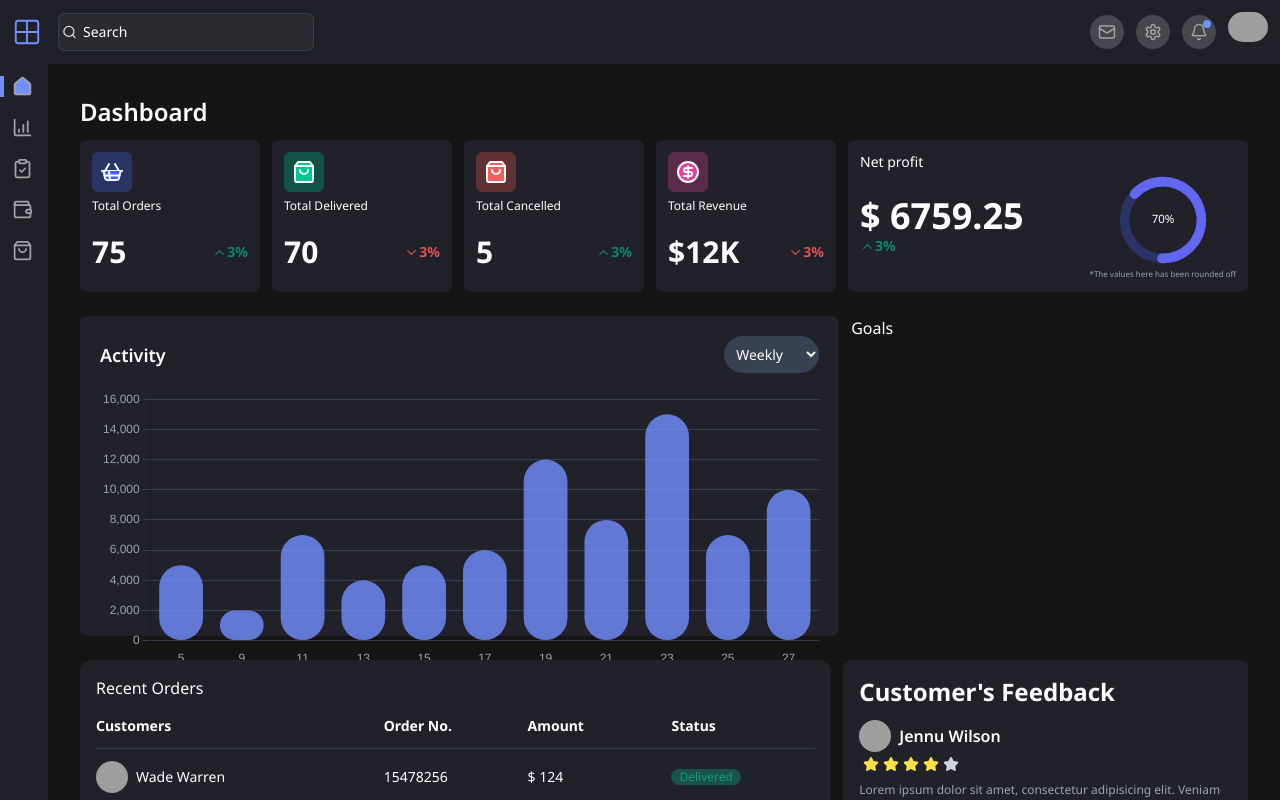
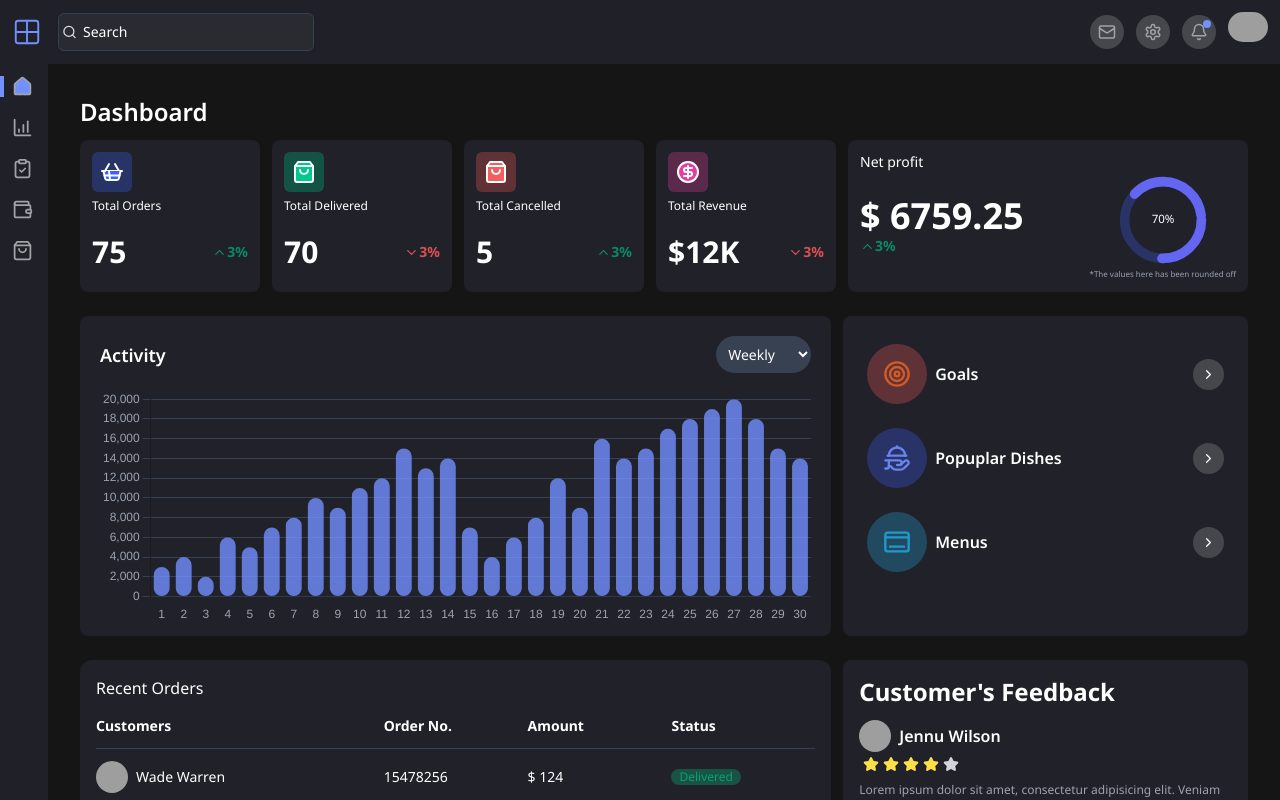
Before and after one commit to rajat4984/interviewDashboard, a React (Create React App) app: page / in a window 1280 px wide. Shown: the top 800 px of the page. Built offline with nearby package versions, Linux system fonts and the light colour scheme; grey boxes are pictures that could not be loaded.

Commit message:
dashboard middle section completed

```diff
--- a/src/Components/Chart.jsx
+++ b/src/Components/Chart.jsx
@@ -13,12 +13,45 @@ ChartJS.register(BarElement, CategoryScale, LinearScale, Tooltip, Legend);
 
 const Chart = () => {
   const data = {
-    labels: ["5", "9", "11", "13", "15", "17", "19", "21", "23", "25", "27"],
+    labels: [
+      "1",
+      "2",
+      "3",
+      "4",
+      "5",
+      "6",
+      "7",
+      "8",
+      "9",
+      "10",
+      "11",
+      "12",
+      "13",
+      "14",
+      "15",
+      "16",
+      "17",
+      "18",
+      "19",
+      "20",
+      "21",
+      "22",
+      "23",
+      "24",
+      "25",
+      "26",
+      "27",
+      "28",
+      "29",
+      "30",
+    ],
     datasets: [
       {
         label: "Activity",
         data: [
-          5000, 2000, 7000, 4000, 5000, 6000, 12000, 8000, 15000, 7000, 10000,
+          3000, 4000, 2000, 6000, 5000, 7000, 8000, 10000, 9000, 11000, 12000,
+          15000, 13000, 14000, 7000, 4000, 6000, 8000, 12000, 9000, 16000,
+          14000, 15000, 17000, 18000, 19000, 20000, 18000, 15000, 14000,
         ],
         backgroundColor: "rgba(114, 144, 255, 0.8)", // Blue shade
         borderRadius: 25,
@@ -63,7 +96,7 @@ const Chart = () => {
   };
 
   return (
-    <div className="h-80 bg-dashboard-card-bg p-5 rounded-lg w-[65%]">
+  <div className="h-80 bg-dashboard-card-bg p-5 pb-16 rounded-lg xl:w-[65%]">
       <div className="flex justify-between items-center mb-4">
         <h2 className="text-white text-lg font-semibold">Activity</h2>
         <select
--- a/src/Components/Goals.jsx
+++ b/src/Components/Goals.jsx
@@ -1,7 +1,58 @@
-const Goals = ()=>{
-    return(
-        <div>Goals</div>
-    )
-}
+import {
+  ChevronRight,
+  Dock,
+  HandPlatter,
+  Target,
+  TargetIcon,
+} from "lucide-react";
 
+const menuArr = [
+  {
+    icon: (
+      <div className="bg-[#5e3236] p-4 rounded-full">
+        <Target color="#d25b26" size={28} />
+      </div>
+    ),
+    text: "Goals",
+  },
+  {
+    icon: (
+      <div className="bg-[#293368] p-4 rounded-full">
+        {" "}
+        <HandPlatter color="#6884ed" size={28} />
+      </div>
+    ),
+    text: "Popuplar Dishes",
+  },
+
+  {
+    icon: (
+      <div className="bg-[#214a60] p-4 rounded-full">
+        {" "}
+        <Dock color="#2299cc" size={28} />
+      </div>
+    ),
+    text: "Menus",
+  },
+];
+
+const Goals = () => {
+  return (
+    <div className="xl:w-[35%] bg-dashboard-card-bg p-4 px-6 rounded-lg">
+      {menuArr.map((item) => {
+        return (
+          <div className="flex justify-between items-center py-3">
+            <div className="flex items-center gap-2">
+              {item.icon}
+              <p className="text-md font-semibold">{item.text}</p>
+            </div>
+            <div className="bg-[#46464d] p-2 rounded-full">
+              <ChevronRight size={15} />
+            </div>
+          </div>
+        );
+      })}
+    </div>
+  );
+};
 export default Goals;
--- a/src/Pages/Home.jsx
+++ b/src/Pages/Home.jsx
@@ -5,8 +5,8 @@ import Total from "../Components/Total";
 import NetProfit from "../Components/NetProfit";
 import Orders from "../Components/Orders";
 import FeedBack from "../Components/Feedback";
+import Chart from "../Components/Chart";
 import Goals from "../Components/Goals";
-import Chart from "../Components/Chart";
 
 const Home = () => {
   const [screenWidth, setScreenWidth] = useState(window.innerWidth);
```
